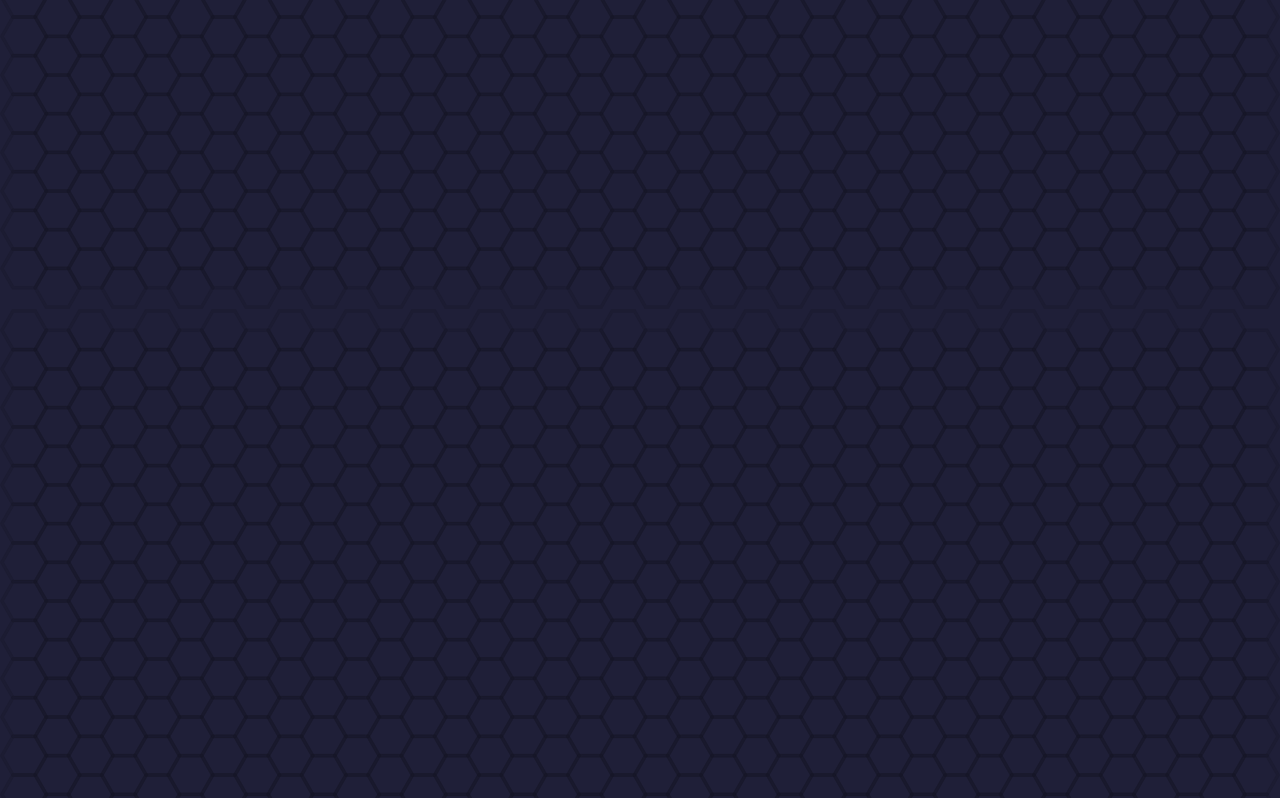
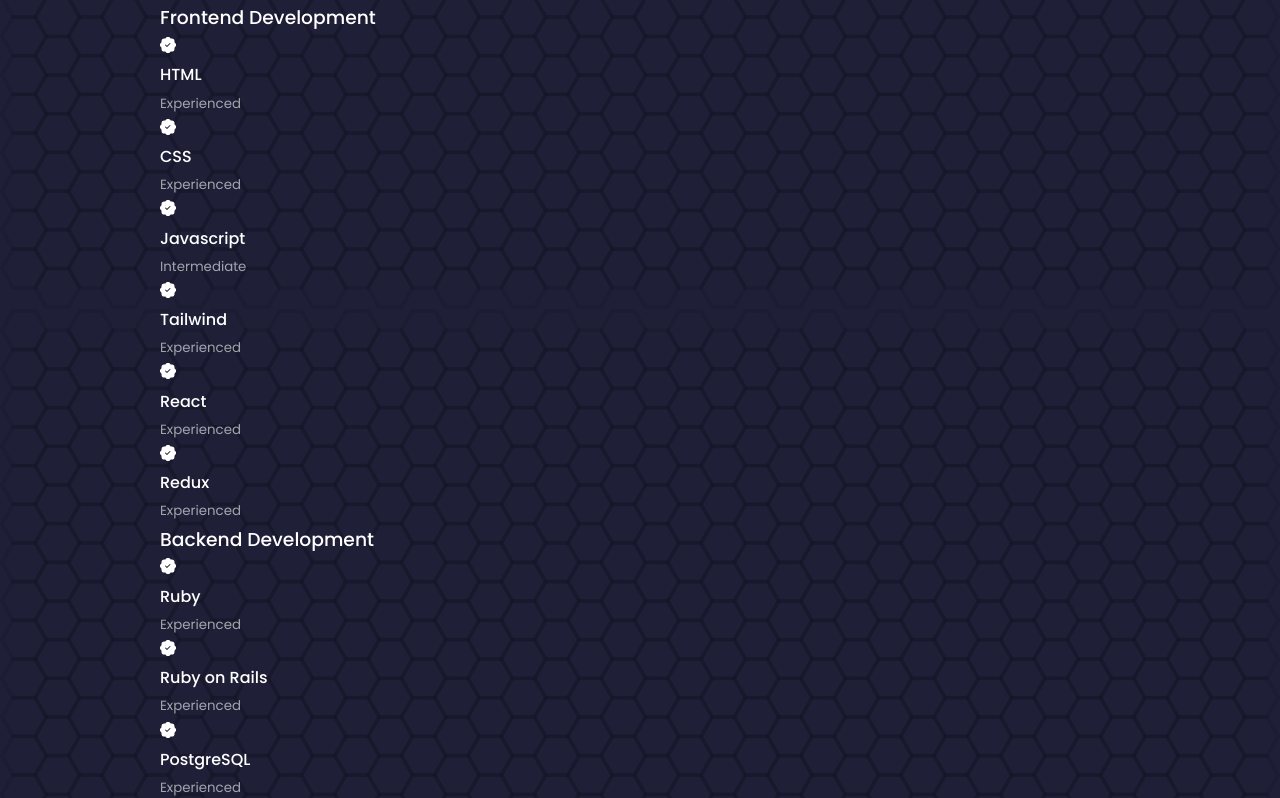
Before and after one commit to chukwuemeka1234/portfolio-victor, a React (Create React App) app: page / in a window 1280 px wide. Shown: the part 1965-2763 px from the top of the page. Built offline with nearby package versions, Linux system fonts and the light colour scheme.

Commit message:
Add markup for experience section

```diff
--- a/src/components/experience/Experience.jsx
+++ b/src/components/experience/Experience.jsx
@@ -1,9 +1,73 @@
 import React from 'react';
 import './experience.css';
+import {BsPatchCheckFill} from 'react-icons/bs';
 
 const Experience = () => {
   return (
-    <section id='experience'>Experience</section>
+    <section id='experience'>
+      <h5>What Skills I Have</h5>
+      <h2>My Experience</h2>
+
+      <div className="container experience__container">
+        <div className="experience__frontend">
+          <h3>Frontend Development</h3>
+          <div className="experience__content">
+            <article className='experience__details'>
+              <BsPatchCheckFill/>
+              <h4>HTML</h4>
+              <small className='text-light'>Experienced</small>
+            </article>
+            <article className='experience__details'>
+              <BsPatchCheckFill/>
+              <h4>CSS</h4>
+              <small className='text-light'>Experienced</small>
+            </article>
+            <article className='experience__details'>
+              <BsPatchCheckFill/>
+              <h4>Javascript</h4>
+              <small className='text-light'>Intermediate</small>
+            </article>
+            <article className='experience__details'>
+              <BsPatchCheckFill/>
+              <h4>Tailwind</h4>
+              <small className='text-light'>Experienced</small>
+            </article>
+            <article className='experience__details'>
+              <BsPatchCheckFill/>
+              <h4>React</h4>
+              <small className='text-light'>Experienced</small>
+            </article>
+            <article className='experience__details'>
+              <BsPatchCheckFill/>
+              <h4>Redux</h4>
+              <small className='text-light'>Experienced</small>
+            </article>
+          </div>
+        </div>
+        {/* End of Frontend */}
+
+        <div className="experience__backend">
+          <h3>Backend Development</h3>
+          <div className="experience__content">
+            <article className='experience__details'>
+              <BsPatchCheckFill/>
+              <h4>Ruby</h4>
+              <small className='text-light'>Experienced</small>
+            </article>
+            <article className='experience__details'>
+              <BsPatchCheckFill/>
+              <h4>Ruby on Rails</h4>
+              <small className='text-light'>Experienced</small>
+            </article>
+            <article className='experience__details'>
+              <BsPatchCheckFill/>
+              <h4>PostgreSQL</h4>
+              <small className='text-light'>Experienced</small>
+            </article>
+          </div>
+        </div>
+      </div>
+    </section>
   )
 }
 
```
